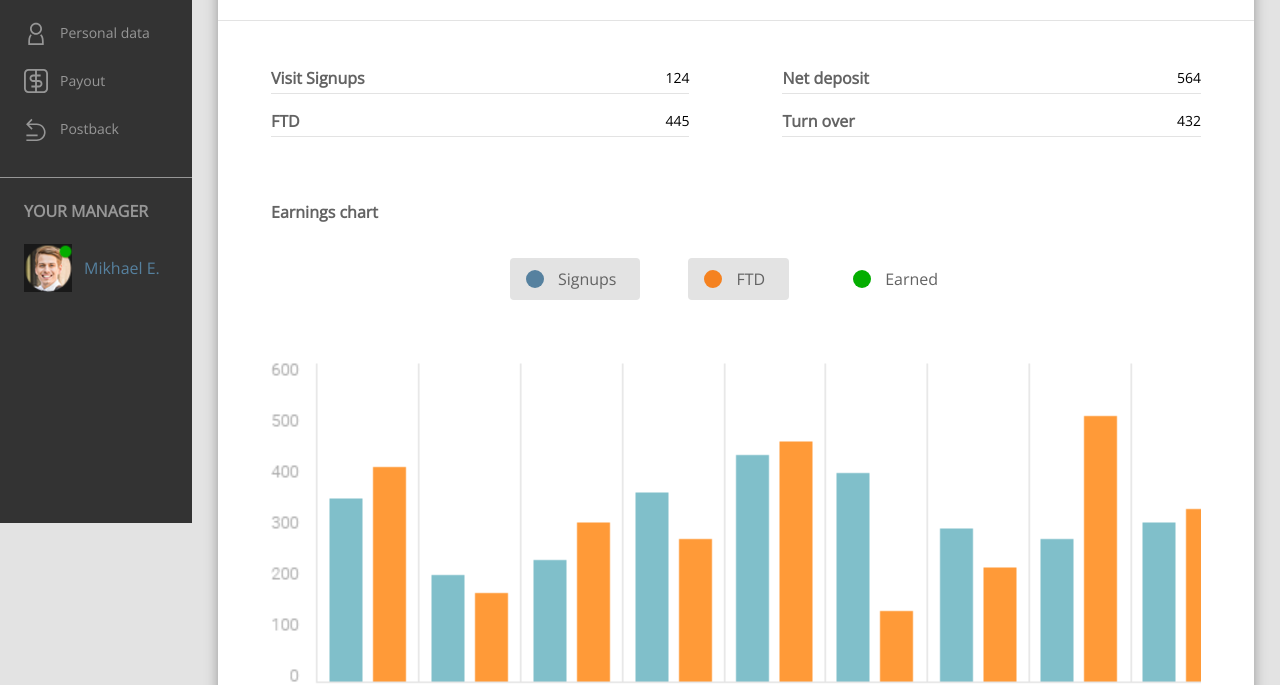
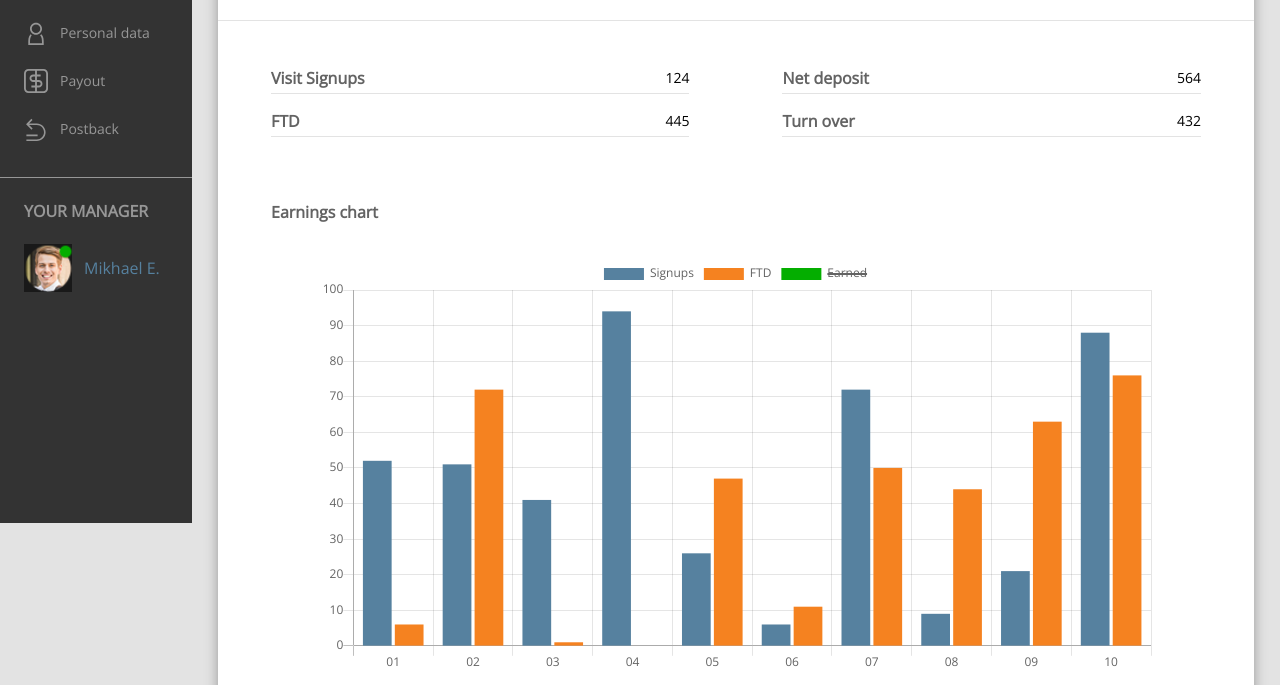
Before and after one commit to szygadlinski/administration-panel, a website: page src/index.html in a window 1280 px wide. Shown: the part 277-962 px from the top of the page. Drawn offline with nearby package versions, Linux system fonts and the light colour scheme; files that its build step writes are made by us from their sources.

Commit message:
Add js & html for Graph.js plugin

```diff
--- a/src/index.html
+++ b/src/index.html
@@ -180,13 +180,8 @@
 
         <div class="earnings-chart">
           <h3>Earnings chart</h3>
-          <div class="earnings-chart-buttons">
-            <button class="btn btn-chart btn-signups active" type="button">Signups</button>
-            <button class="btn btn-chart btn-ftd active" type="button">FTD</button>
-            <button class="btn btn-chart btn-earned" type="button">Earned</button>
-          </div>
           <div class="earnings-chart-image">
-            <img src="images/graph.png">
+            <canvas id="myChart"></canvas>
           </div>
         </div>
       </div>
@@ -877,6 +872,7 @@
   </script>
 
   <script src="https://cdnjs.cloudflare.com/ajax/libs/handlebars.js/4.1.0/handlebars.min.js"></script>
+  <script src="https://cdnjs.cloudflare.com/ajax/libs/Chart.js/2.9.4/Chart.min.js" integrity="sha512-d9xgZrVZpmmQlfonhQUvTR7lMPtO7NkZMkA0ABN3PHCbKA5nqylQ/yWlFAyY6hYgdF1Qh6nYiuADWwKB4C2WSw==" crossorigin="anonymous"></script>
   <script src="js/script.js"></script>
 
 </body>
--- a/src/js/script.js
+++ b/src/js/script.js
@@ -1,4 +1,4 @@
-/* global Handlebars */
+/* global Handlebars, Chart */
 
 {
   'use strict';
@@ -20,6 +20,7 @@
       banners: '.banners-wrapper',
       personalData: '.personaldata-wrapper',
       payout: '.payout-wrapper',
+      chart: 'myChart',
     },
     navLinks: '.comp--navigation a',
     collapsingButton: '.collapsing-button',
@@ -67,6 +68,7 @@
       thisPanel.initPages();
       thisPanel.initViews();
       thisPanel.initWidgets();
+      thisPanel.initChart();
       thisPanel.initModals();
     }
 
@@ -164,6 +166,40 @@
           passwordInput.classList.add(classNames.passwordValidation);
         });
       }
+    }
+
+    initChart(){
+      let ctx = document.getElementById(select.containerOf.chart).getContext('2d');
+
+      Chart.defaults.global.defaultFontColor = '#636363';
+      Chart.defaults.global.defaultFontFamily = '"Open Sans", Helvetica, Arial';
+
+      new Chart(ctx, {
+        type: 'bar',
+        data: {
+          labels: ['01', '02', '03', '04', '05', '06', '07', '08', '09', '10'],
+          datasets: [{
+            label: 'Signups',
+            backgroundColor: '#56819f',
+            borderColor: '#56819f',
+            fontSize: '20px',
+            data: [52, 51, 41, 94, 26, 6, 72, 9, 21, 88],
+          },
+          {
+            label: 'FTD',
+            backgroundColor: '#f58220',
+            borderColor: '#f58220',
+            data: [6, 72, 1, 0, 47, 11, 50, 44, 63, 76],
+          },
+          {
+            label: 'Earned',
+            backgroundColor: '#04ae00',
+            borderColor: '#04ae00',
+            data: [59, 49, 68, 90, 67, 41, 13, 38, 48, 48],
+            hidden: true,
+          }],
+        },
+      });
     }
 
     initModals(){
--- a/src/sass/_media.scss
+++ b/src/sass/_media.scss
@@ -166,6 +166,7 @@
       margin-top: $base-size / 2;
     }
   }
+
   .section--payout, .section--details {
     .pagination {
       a {
--- a/src/sass/sections/_general-statistic.scss
+++ b/src/sass/sections/_general-statistic.scss
@@ -25,32 +25,10 @@
     padding: ($base-size * 4) 0;
   }
 
-  .earnings-chart-buttons {
-    display: flex;
-    flex-wrap: wrap;
-    justify-content: center;
-    padding: ($base-size * 2) 0 ($base-size * 4);
-
-    .btn-signups::after {
-      background: $color-blue;
-    }
-
-    .btn-ftd::after {
-      background: $color-orange;
-    }
-
-    .btn-earned::after {
-      background: $color-green;
-    }
-  }
-
   .earnings-chart-image {
+    margin: ($base-size * 3) auto 0;
     display: block;
-    width: 100%;
+    width: 90%;
     overflow-x: auto;
-
-    img {
-      width: auto;
-    }
   }
 }
```
Also changed, not shown: src/images/graph.png (deleted).
